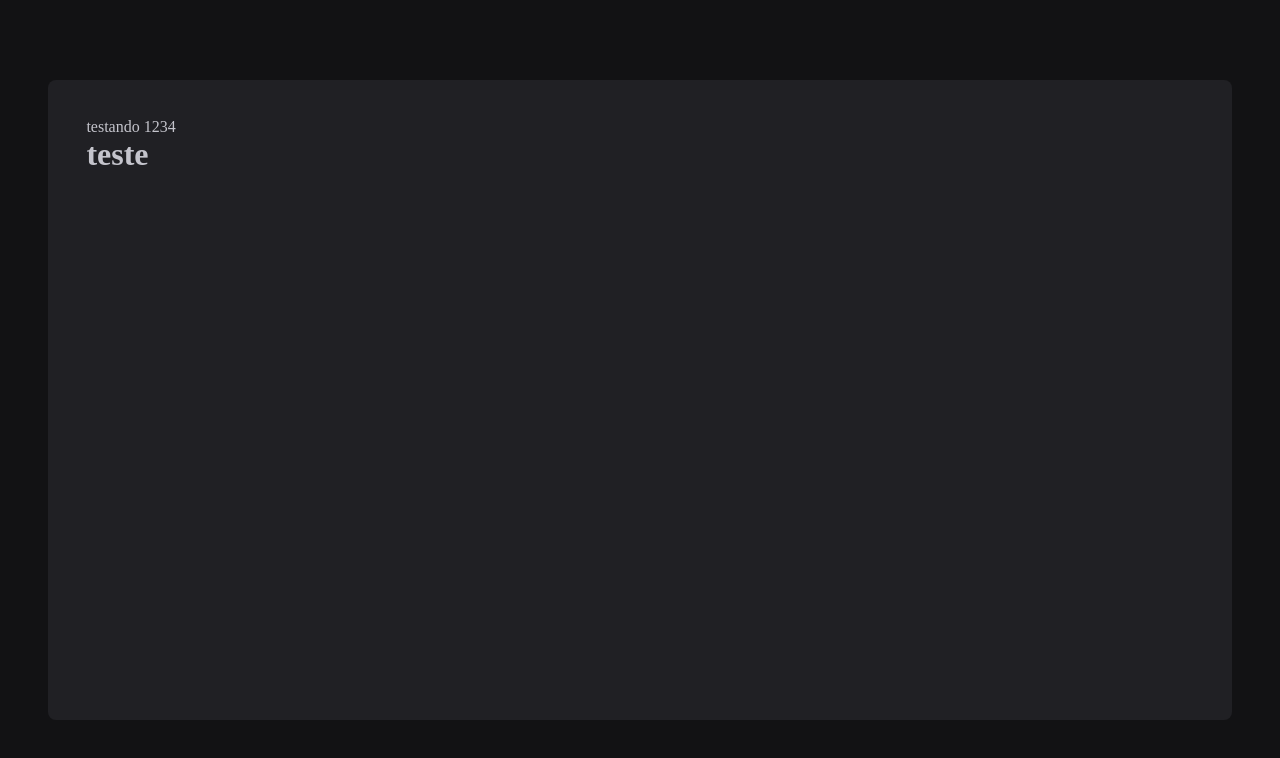
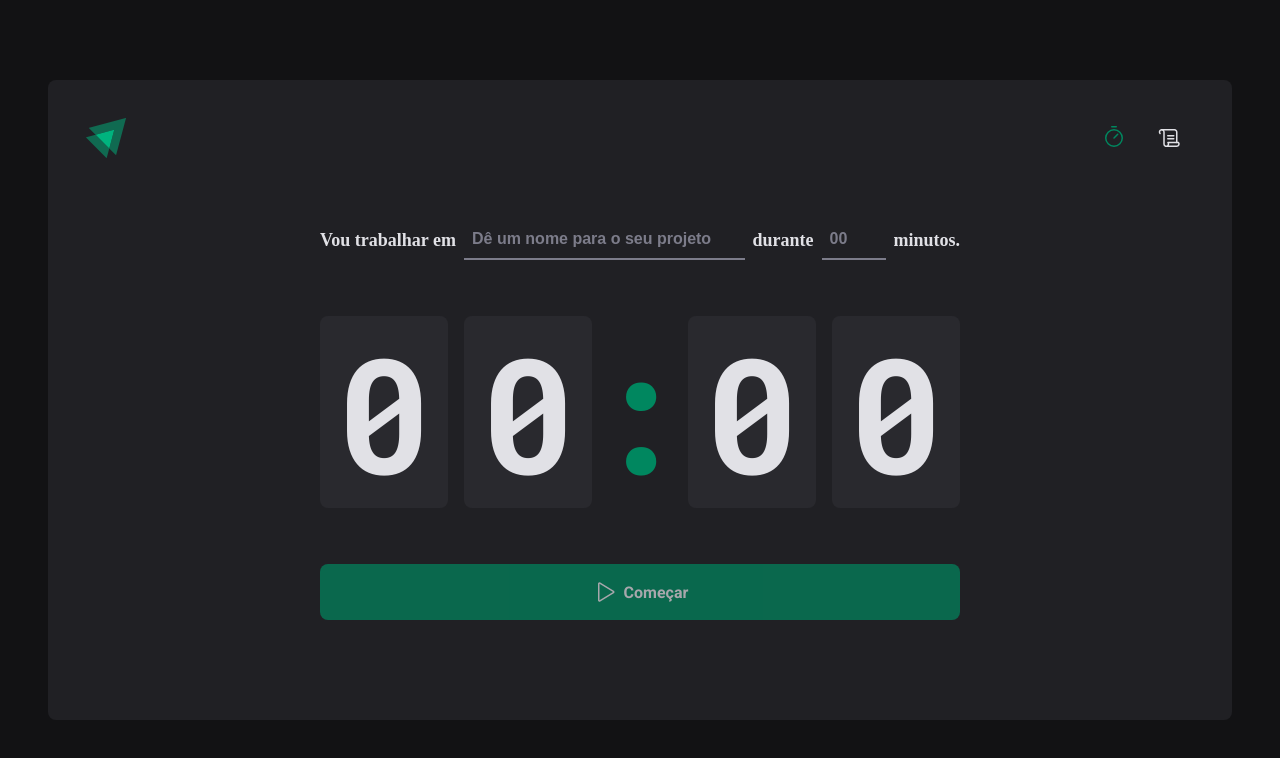
Before and after one commit to felipespinassi/ignite-timer, a React (Vite) app: page / in a window 1280 px wide. Shown: the top 758 px of the page. Built offline with nearby package versions, Linux system fonts and the light colour scheme.

Commit message:
continuando estilização da home

```diff
--- a/package.json
+++ b/package.json
@@ -9,6 +9,7 @@
     "preview": "vite preview"
   },
   "dependencies": {
+    "phosphor-react": "^1.4.1",
     "react": "^18.2.0",
     "react-dom": "^18.2.0",
     "react-router-dom": "^6.4.3",
--- a/src/components/Header.tsx
+++ /dev/null
@@ -1,3 +0,0 @@
-export function Header() {
-  return <div> testando 1234</div>;
-}
--- /dev/null
+++ b/src/components/Header/index.tsx
@@ -0,0 +1,20 @@
+import { HeaderContainer } from "./styles";
+import logoIgnite from "../../assets/logo.svg";
+import { Timer, Scroll } from "phosphor-react";
+import { NavLink } from "react-router-dom";
+
+export function Header() {
+  return (
+    <HeaderContainer>
+      <img src={logoIgnite} alt="" />
+      <nav>
+        <NavLink to="/" title="Timer">
+          <Timer size={24} />
+        </NavLink>
+        <NavLink to="history" title="Histórico">
+          <Scroll size={24} />
+        </NavLink>
+      </nav>
+    </HeaderContainer>
+  );
+}
--- /dev/null
+++ b/src/components/Header/styles.ts
@@ -0,0 +1,29 @@
+import styled from "styled-components";
+
+export const HeaderContainer = styled.header`
+  display: flex;
+  align-items: center;
+  justify-content: space-between;
+
+  nav {
+    display: flex;
+    gap: 0.5rem;
+  }
+  a {
+    width: 3rem;
+    height: auto;
+    display: flex;
+    align-items: center;
+    justify-content: center;
+    color: ${(props) => props.theme["gray-100"]};
+    border-top: 3px solid transparent;
+    border-bottom: 3px solid transparent;
+
+    &:hover {
+      border-bottom: 3px solid ${(props) => props.theme["green-500"]};
+    }
+    &.active {
+      color: ${(props) => props.theme["green-500"]};
+    }
+  }
+`;
--- a/src/pages/Home.tsx
+++ /dev/null
@@ -1,3 +0,0 @@
-export function Home() {
-  return <h1>teste</h1>;
-}
--- /dev/null
+++ b/src/pages/Home/index.tsx
@@ -0,0 +1,56 @@
+import { Play } from "phosphor-react";
+import {
+  CountdownContainer,
+  FormContainer,
+  HomeContainer,
+  MinutesAmountInput,
+  Separator,
+  StartCountdownButton,
+  TaskInput,
+} from "./styles";
+
+export function Home() {
+  return (
+    <HomeContainer>
+      <form action="">
+        <FormContainer>
+          <label htmlFor="task">Vou trabalhar em</label>
+          <TaskInput
+            list="task-suggestions"
+            placeholder="Dê um nome para o seu projeto"
+            id="task"
+          />
+
+          <datalist id="task-suggestions">
+            <option value="Projeto 1" />
+            <option value="Projeto 2" />
+            <option value="Projeto 3" />
+            <option value="Projeto 4" />
+          </datalist>
+          <label htmlFor="minutesAmount">durante</label>
+          <MinutesAmountInput
+            placeholder="00"
+            type="number"
+            id="minutesAmount"
+            step={5}
+            min={5}
+            max={60}
+          />
+          <span>minutos.</span>
+        </FormContainer>
+
+        <CountdownContainer>
+          <span>0</span>
+          <span>0</span>
+          <Separator>:</Separator>
+          <span>0</span>
+          <span>0</span>
+        </CountdownContainer>
+
+        <StartCountdownButton disabled type="submit">
+          <Play size={24} /> Começar{" "}
+        </StartCountdownButton>
+      </form>
+    </HomeContainer>
+  );
+}
--- /dev/null
+++ b/src/pages/Home/styles.ts
@@ -0,0 +1,106 @@
+import styled from "styled-components";
+
+export const HomeContainer = styled.main`
+  flex: 1;
+  display: flex;
+  flex-direction: column;
+  align-items: center;
+  justify-content: center;
+
+  form {
+    display: flex;
+    flex-direction: column;
+    align-items: center;
+    gap: 3.5rem;
+  }
+`;
+
+export const FormContainer = styled.div`
+  width: 100%;
+  display: flex;
+  align-items: center;
+  justify-content: center;
+  gap: 0.5rem;
+  color: ${(props) => props.theme["gray-100"]};
+  font-size: 1.125rem;
+  font-weight: bold;
+  flex-wrap: wrap;
+`;
+
+const BaseInput = styled.input`
+  background: transparent;
+  height: 2.5rem;
+  border: 0;
+  border-bottom: 2px solid ${(props) => props.theme["gray-500"]};
+  font-weight: bold;
+  font-size: 1rem;
+  padding: 0 0.5rem;
+  color: ${(props) => props.theme["gray-100"]};
+
+  &:focus {
+    box-shadow: none;
+    border-color: ${(props) => props.theme["green-500"]};
+  }
+
+  &::placeholder {
+    color: ${(props) => props.theme["gray-500"]};
+  }
+`;
+
+export const TaskInput = styled(BaseInput)`
+  flex: 1;
+`;
+
+export const MinutesAmountInput = styled(BaseInput)`
+  width: 4rem;
+`;
+
+export const CountdownContainer = styled.div`
+  font-family: "Roboto Mono", monospace;
+  font-size: 10rem;
+  line-height: 8rem;
+  color: ${(props) => props.theme["gray-100"]};
+  display: flex;
+  gap: 1rem;
+
+  span {
+    background: ${(props) => props.theme["gray-700"]};
+    padding: 2rem 1rem;
+    border-radius: 8px;
+  }
+`;
+
+export const Separator = styled.div`
+  padding: 2rem 0;
+  color: ${(props) => props.theme["green-500"]};
+  width: 4rem;
+  overflow: hidden;
+  display: flex;
+  justify-content: center;
+`;
+
+export const StartCountdownButton = styled.button`
+  width: 100%;
+  border: 0;
+  padding: 1rem;
+  border-radius: 8px;
+
+  display: flex;
+  align-items: center;
+  justify-content: center;
+  gap: 0.5rem;
+  font-weight: bold;
+  cursor: pointer;
+
+  background: ${(props) => props.theme["green-500"]};
+  color: ${(props) => props.theme["gray-100"]};
+
+  &:disabled {
+    opacity: 0.7;
+    cursor: not-allowed;
+  }
+
+  &:not(:disabled):hover {
+    background: ${(props) => props.theme["green-700"]};
+  }
+`;
--- a/src/pages/history.tsx
+++ b/src/pages/history.tsx
@@ -1,3 +1,3 @@
 export function History() {
-  return <h1>teste</h1>;
+  return <h1>Historico</h1>;
 }
--- a/src/styles/global.ts
+++ b/src/styles/global.ts
@@ -15,6 +15,7 @@
     body{
         background: ${(props) => props.theme["gray-900"]};
         color: ${(props) => props.theme["gray-300"]};
+        -webkit-font-smoothing: antialiased
     }
     border-style, input-security,textarea, button {
         font-family: 'Roboto', sans-serif;
```
Also changed, not shown: src/assets/Logo.svg (added), 1 other file (tests, documents, lock files or other folders).
